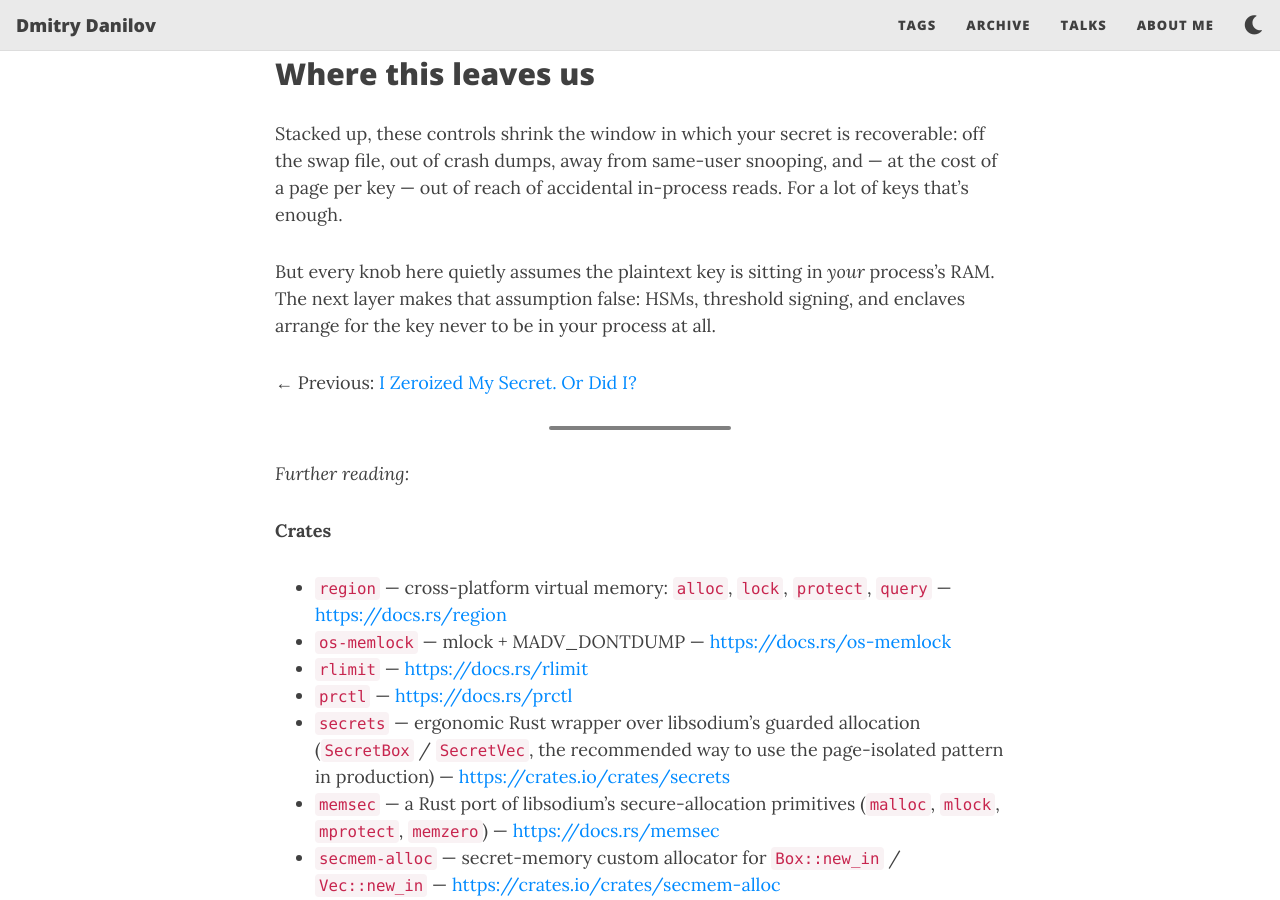
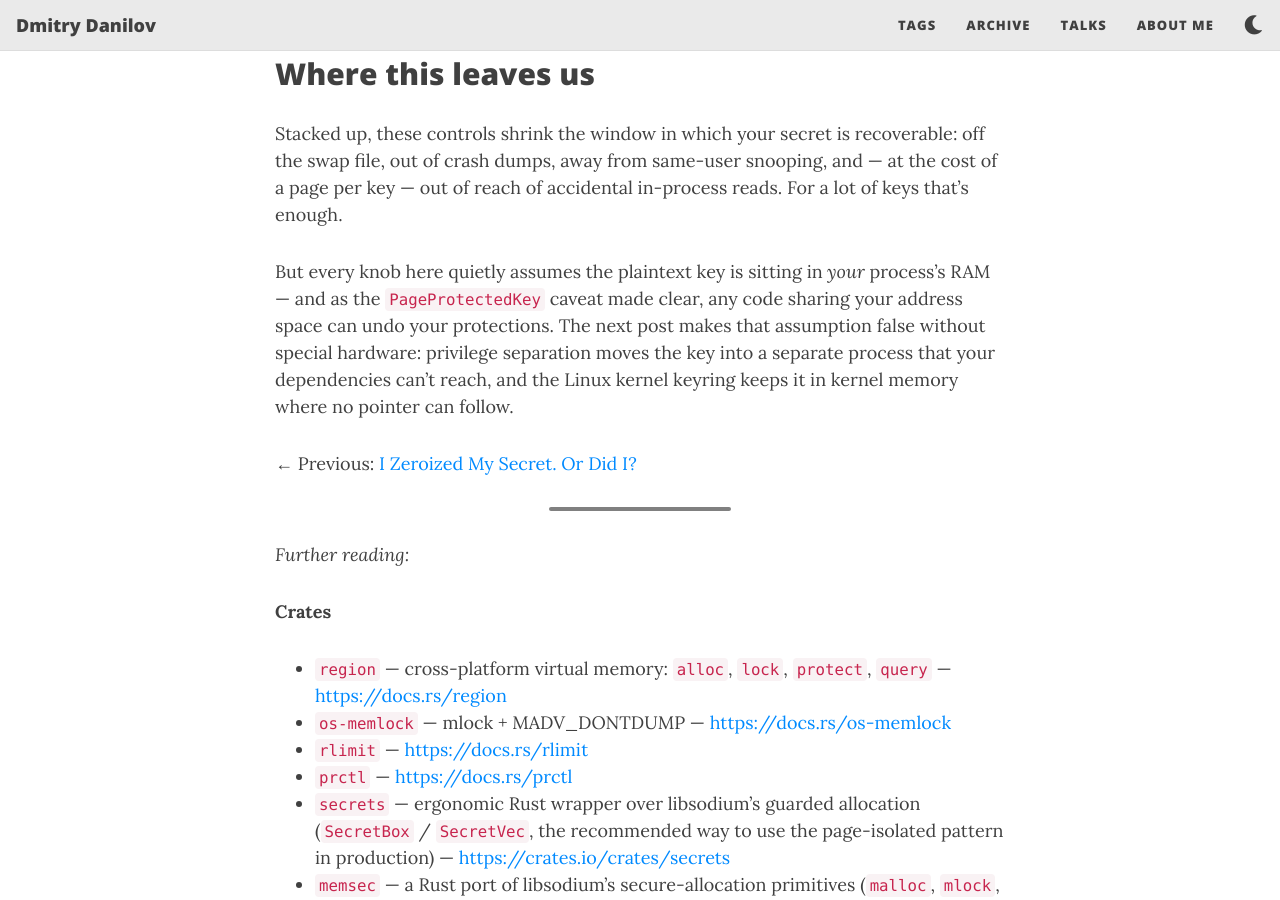
Before and after one commit to f-squirrel/f-squirrel.github.io, a Jekyll site: the page built from _posts/2026-06-25-zeroize-os-hardening.md, in a window 1280 px wide and 900 px high, scrolled down 15379 px. Built offline with Jekyll 4.4.1, drawn with Linux system fonts in a browser that asks for light colours; nearby versions of some CDN libraries.

Commit message:
post: update part 2 closing to tease privsep + kernel keyring (part 3)

```diff
--- a/_posts/2026-06-25-zeroize-os-hardening.md
+++ b/_posts/2026-06-25-zeroize-os-hardening.md
@@ -419,10 +419,10 @@ A working version of both `HardenedKey` and `PageProtectedKey` (with the real `u
 
 Stacked up, these controls shrink the window in which your secret is recoverable: off the swap file, out of crash dumps, away from same-user snooping, and — at the cost of a page per key — out of reach of accidental in-process reads. For a lot of keys that's enough.
 
-But every knob here quietly assumes the plaintext key is sitting in *your* process's RAM. The next layer makes that assumption false: HSMs, threshold signing, and enclaves arrange for the key never to be in your process at all.
+But every knob here quietly assumes the plaintext key is sitting in *your* process's RAM — and as the `PageProtectedKey` caveat made clear, any code sharing your address space can undo your protections. The next post makes that assumption false without special hardware: privilege separation moves the key into a separate process that your dependencies can't reach, and the Linux kernel keyring keeps it in kernel memory where no pointer can follow.
 
 ← Previous: [I Zeroized My Secret. Or Did I?](/zeroize)
-<!-- → Next: [Don't hold the key: architecture for secrets you can't afford to lose](./part-3-architecture.md) -->
+<!-- → Next: TODO -->
 
 ---
 
```
